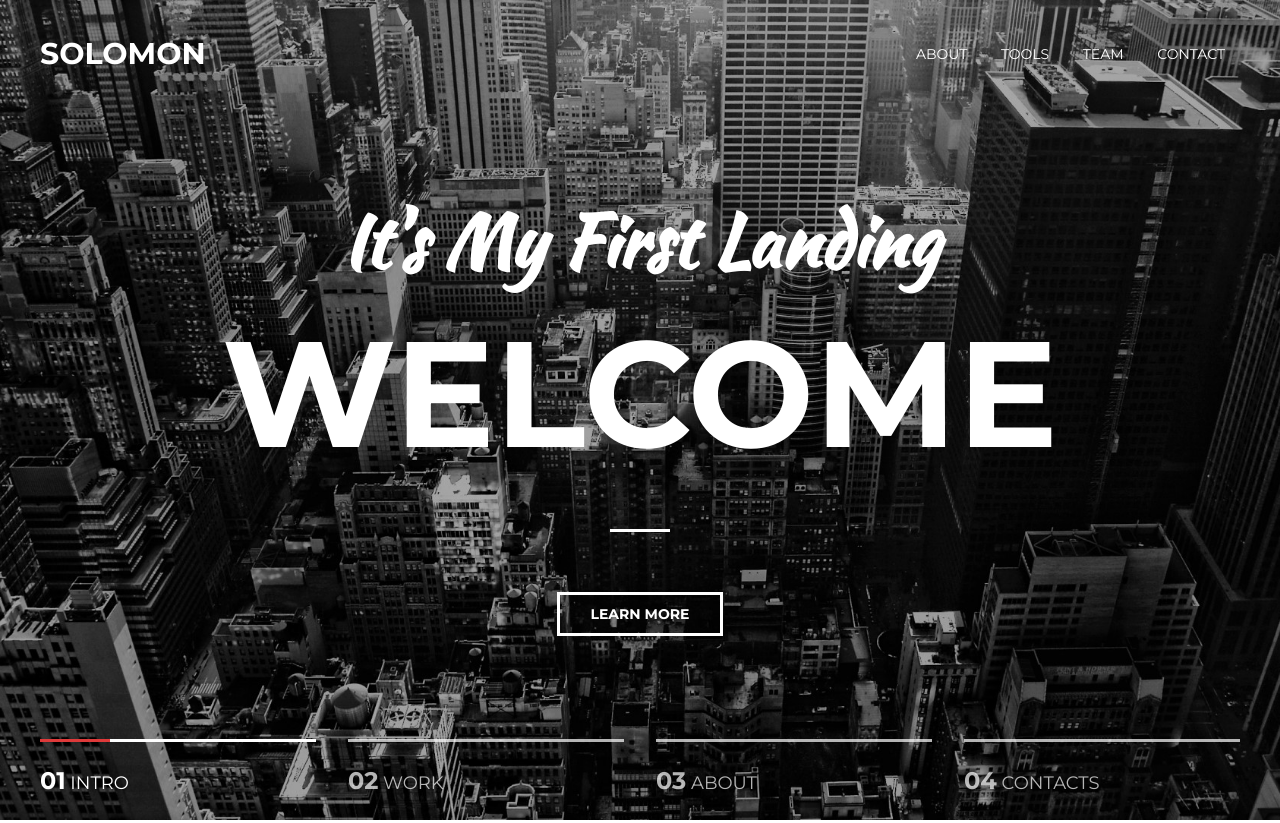
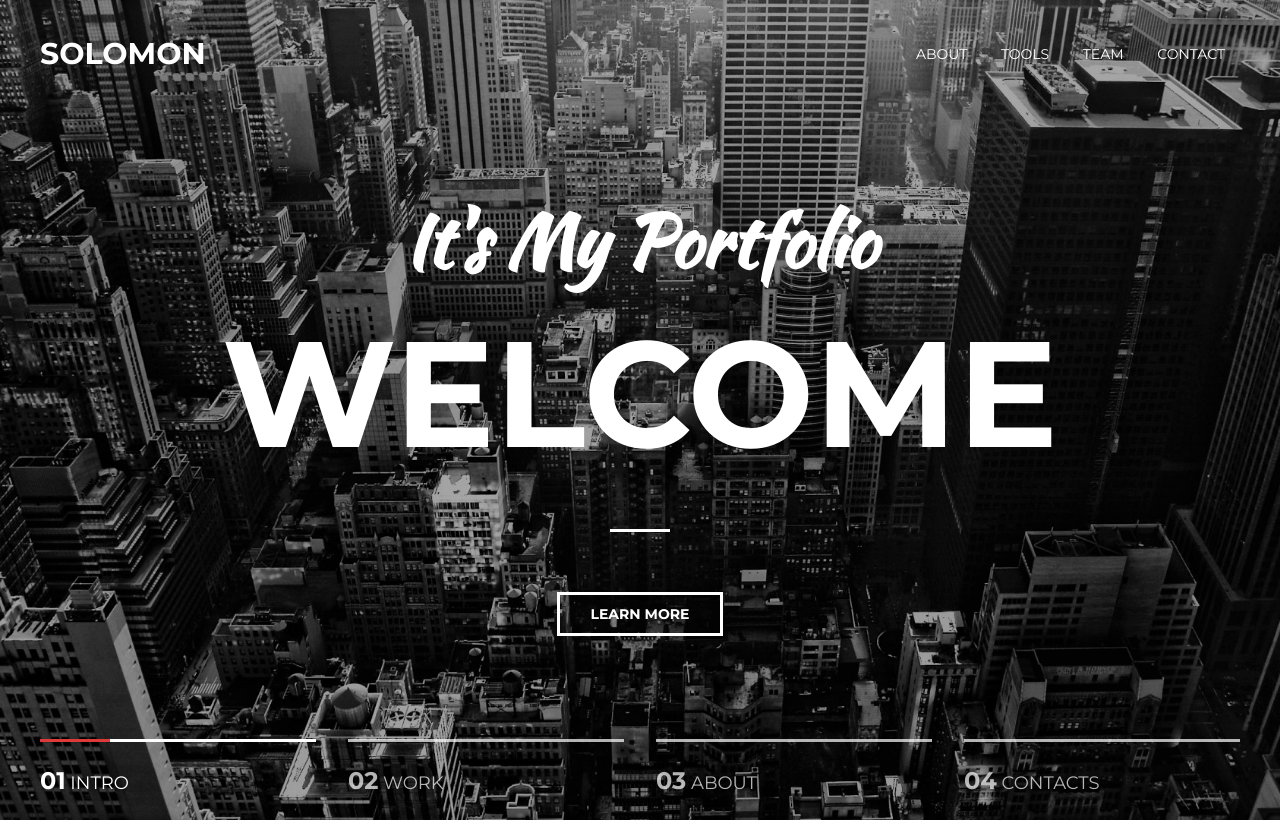
Before and after one commit to RealSolomon/realsolomon.github.io.old, a plain HTML site: page index.html in a window 1280 px wide. Shown: the top 823 px of the page. Drawn offline with nearby package versions, Linux system fonts and the light colour scheme.

Commit message:
Update index.html

```diff
--- a/index.html
+++ b/index.html
@@ -38,7 +38,7 @@
     <div class="intro" id="intro">
         <div class="container">
             <div class="intro__inner">
-                <h2 class="intro__suptitle">It's My First Landing</h2>
+                <h2 class="intro__suptitle">It's My Portfolio</h2>
                 <h1 class="intro__title">Welcome</h1>
                     <a class="btn" href="/about">Learn More</a>
                 </a>
```
